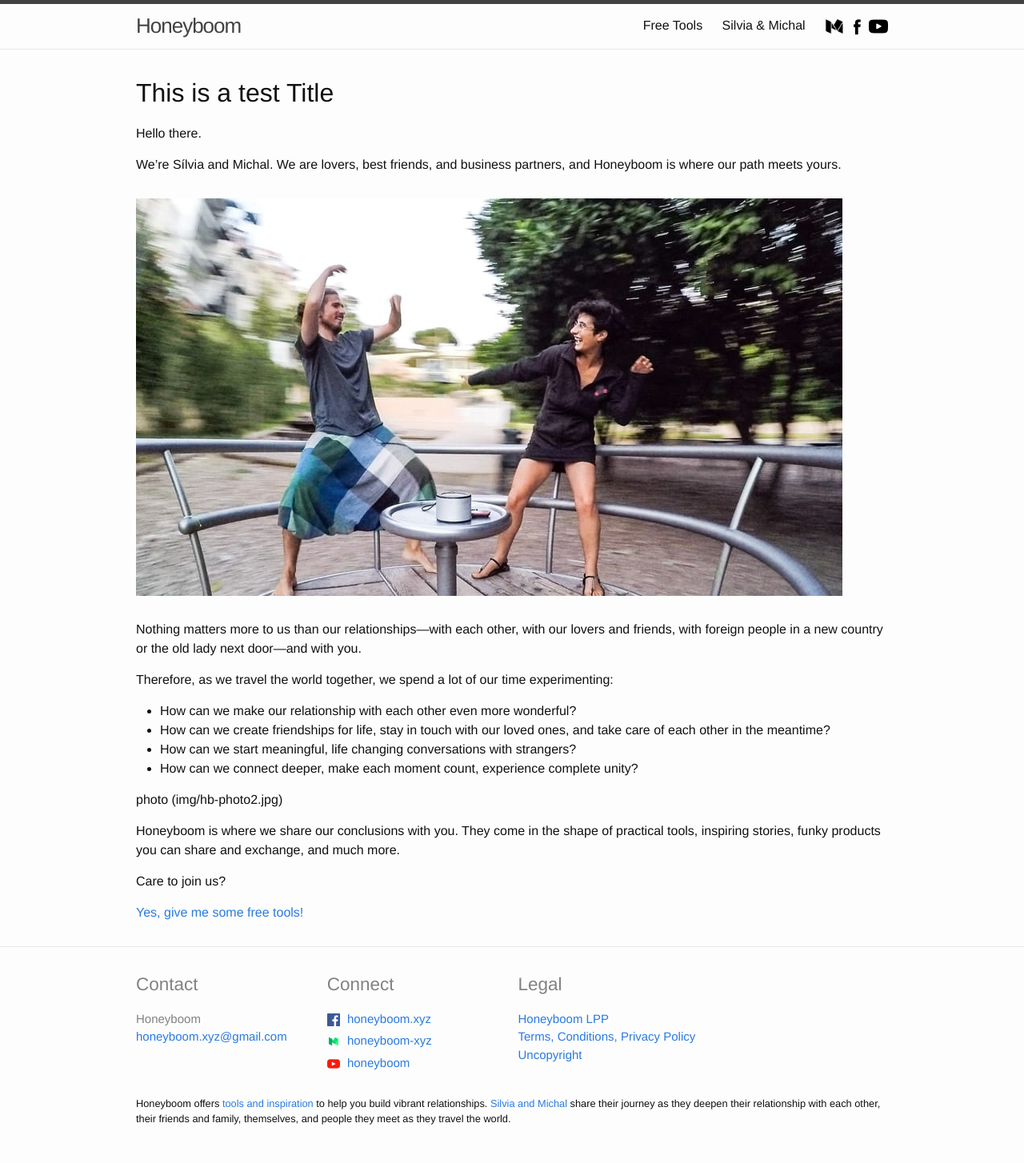
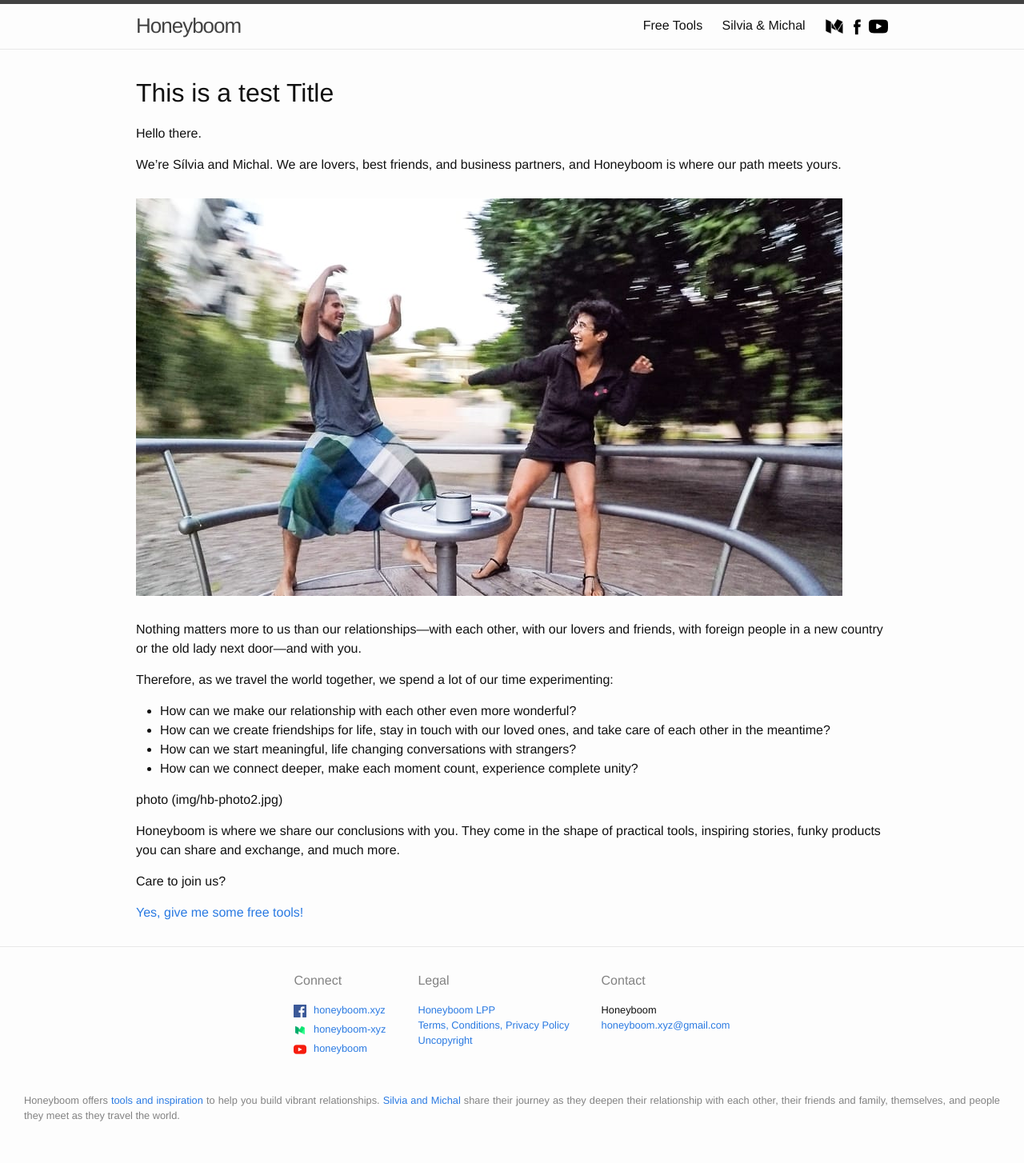
Before and after one commit to Honeyboom/honeyboom.github.io, a Jekyll site: the page built from index.md, in a window 1280 px wide. Shown: the whole page at 80% size. Built offline with Jekyll 4.4.1, drawn with Linux system fonts in a browser that asks for light colours.

Commit message:
Updated footer to accomodate all screen sizes and changed its visual style

```diff
--- a/_includes/footer.html
+++ b/_includes/footer.html
@@ -1,28 +1,9 @@
 <footer class="site-footer">
 
-  <div class="wrapper">
+  <div class="footer-wrapper">
     <div class="footer-col-wrapper">
-      <div class="footer-col footer-col-1">
-	<h2>Contact</h2>
-        <ul class="contact-list">
-          <li>
-            {% if site.author %}
-              {{ site.author | escape }}
-            {% else %}
-              {{ site.title | escape }}
-            {% endif %}
-          </li>
-            {% if site.email %}
-          <li>
-	    <a href="mailto:{{ site.email }}">{{ site.email }}</a>
-          </li>
-            {% endif %}
-	  <li>
-	  </li>
-        </ul>
-      </div>
-
-      <div class="footer-col footer-col-2">
+      <ul>
+        <li class="footer-col-1">
 	  <h2>Connect</h2>
           <ul class="social-media-list">
             {% if site.facebook_username %}
@@ -43,9 +24,9 @@
             </li>
             {% endif %}
           </ul>
-      </div>
+        </li>
 
-      <div class="footer-col footer-col-3">
+        <li class="footer-col-2">
           <h2>Legal</h2>
           <ul class="footer-list">
   	    <li>
@@ -58,9 +39,27 @@
               <a href="{{ 'documentation/organization#uncopyright' | relative_url }}" role="link">Uncopyright</a>
             </li>
           </ul>
+        </li>
+
+        <li class="footer-col-3">
+	  <h2>Contact</h2>
+          <ul class="contact-list">
+            <li>
+              {% if site.author %}
+                {{ site.author | escape }}
+              {% else %}
+                {{ site.title | escape }}
+              {% endif %}
+            </li>
+              {% if site.email %}
+            <li>
+	      <a href="mailto:{{ site.email }}">{{ site.email }}</a>
+            </li>
+              {% endif %}
+          </ul>
+        </li>
+      </ul>
     </div>
-    </div>
-
     <p class="footer-description">Honeyboom offers <a href="/free-tools">tools and inspiration</a> to help you build vibrant relationships. <a href="/silvia-michal">Silvia and Michal</a> share their journey as they deepen their relationship with each other, their friends and family, themselves, and people they meet as they travel the world.</p>
   </div>
 
--- a/_sass/minima.scss
+++ b/_sass/minima.scss
@@ -3,7 +3,7 @@
 // Define defaults for each variable.
 
 $base-font-family: "Helvetica Neue", Helvetica, Arial, sans-serif !default;
-$base-font-size:   16px !default;
+$base-font-size:   1rem !default;
 $base-font-weight: 400 !default;
 $small-font-size:  $base-font-size * 0.8 !default;
 $base-line-height: 1.5 !default;
--- a/_sass/minima/_layout.scss
+++ b/_sass/minima/_layout.scss
@@ -108,7 +108,11 @@
  */
 .site-footer {
   border-top: 1px solid $grey-color-light;
-  padding: $spacing-unit 0;
+  padding: $spacing-unit;
+}
+
+.site-footer p {
+  text-align: justify;
 }
 
 .footer-heading {
@@ -116,68 +120,63 @@
   margin-bottom: $spacing-unit / 2;
 }
 
-.contact-list,
-.social-media-list,
-.footer-list {
-  list-style: none;
+.footer-wrapper {
+
+}
+
+.footer-col-wrapper {
+  display: flex;
+  display: -webkit-flex;
+  flex-flow: row nowrap;
+  justify-content: center;
+  padding-bottom: $spacing-unit;
+  @include media-query($on-palm) {
+    justify-content: unset;
+  }
+}
+
+.footer-col-wrapper ul {
+  list-style-type: none;
   margin-left: 0;
 }
 
+.footer-col-wrapper > ul {
+  display: table;
+}
+
+.footer-col-wrapper > ul > li {
+  display: table-cell;
+}
+
+.footer-col-wrapper > ul > li:first-child {
+  padding-left: 0;
+}
+
+.footer-col-wrapper > ul > li {
+  padding-left: $big-spacing-unit;
+  margin-left: 0;
+}
+
+.footer-col-wrapper > ul > li ul li {
+  font-size: $small-font-size;
+  @include media-query($on-palm) {
+    margin-bottom: 5px;
+    overflow-x: hidden;
+  }
+}
+
+.footer-col-wrapper > ul > li h2 {
+  color: $grey-color;
+  font-size: $base-font-size;
+}
+
+
 .footer-description {
   font-size: $small-font-size;
+  color: $grey-color;
 }
 
-.footer-col-wrapper {
-  @include relative-font-size(0.9375);
-  color: $grey-color;
-  margin-left: -$spacing-unit / 2;
-  @extend %clearfix;
-}
 
-.footer-col {
-  float: left;
-  margin-bottom: $spacing-unit / 2;
-  padding-left: $spacing-unit / 2;
-}
-
-.footer-col-1 {
-  width: -webkit-calc(25% - (#{$spacing-unit} / 2));
-  width:         calc(25% - (#{$spacing-unit} / 2));
-}
-
-.footer-col-2 {
-  width: -webkit-calc(25% - (#{$spacing-unit} / 2));
-  width:         calc(25% - (#{$spacing-unit} / 2));
-}
-
-.footer-col-3 {
-  width: -webkit-calc(25% - (#{$spacing-unit} / 2));
-  width:         calc(25% - (#{$spacing-unit} / 2));
-}
-
-.footer-col-4 {
-  width: -webkit-calc(25% - (#{$spacing-unit} / 2));
-  width:         calc(25% - (#{$spacing-unit} / 2));
-}
-
-@include media-query($on-laptop) {
-  .footer-col-1,
-  .footer-col-2,
-  .footer-col-3,
-  .footer-col-4 {
-    width: -webkit-calc(50% - (#{$spacing-unit} / 2));
-    width:         calc(50% - (#{$spacing-unit} / 2));
-  }
-
-}
-
-@include media-query($on-palm) {
-  .footer-col {
-    float: none;
-    width: -webkit-calc(100% - (#{$spacing-unit} / 2));
-    width:         calc(100% - (#{$spacing-unit} / 2));
-  }
-}
 
 
 
```
Lines whose indentation alone changed are shown as unchanged.
